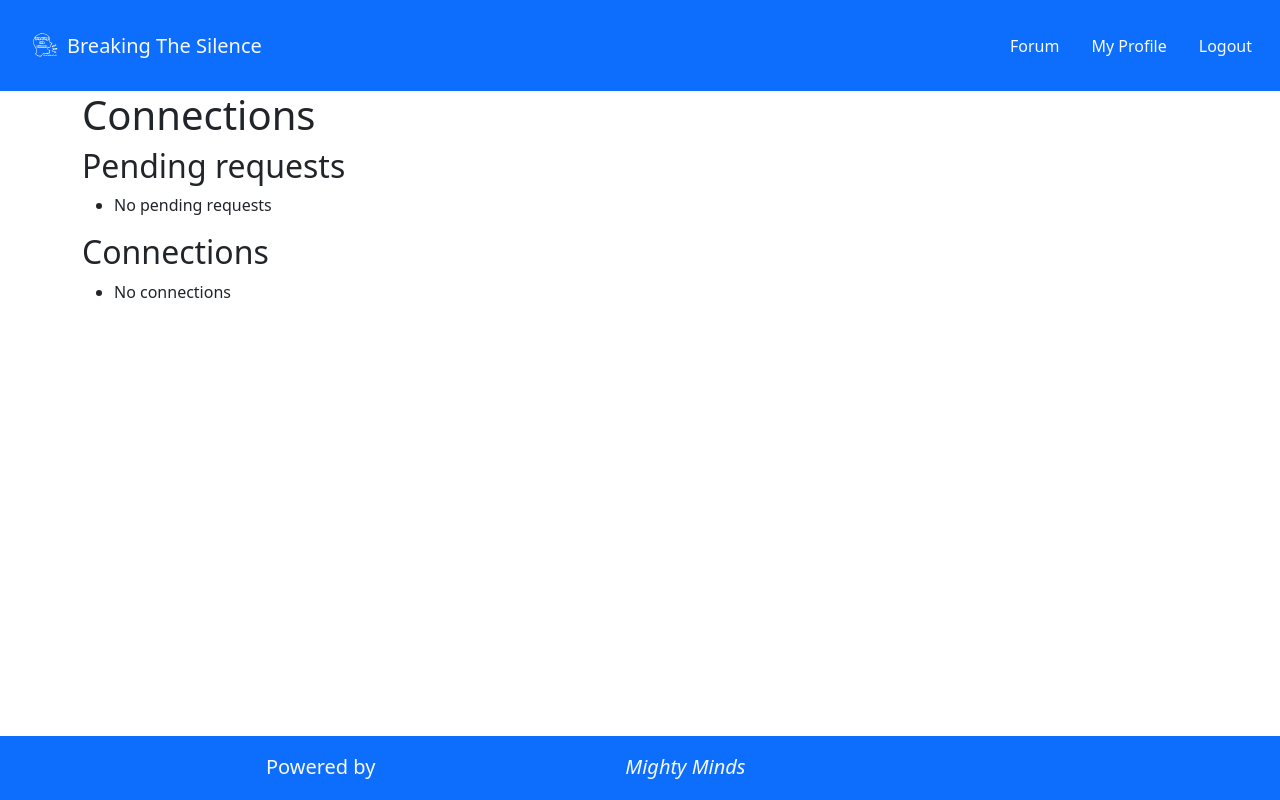
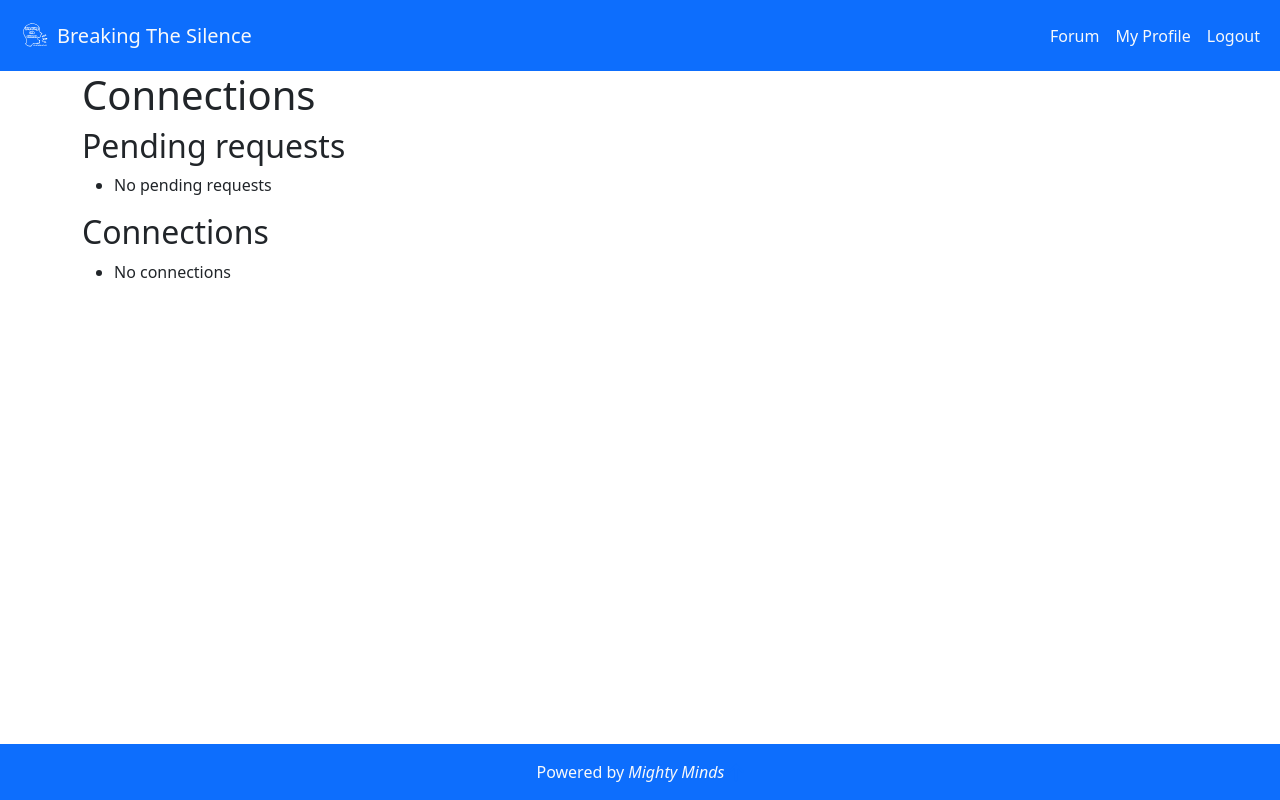
Before and after one commit to Edb83/breaking-the-silence, a Django app: page /connections/ in a window 1280 px wide. Run offline with Django 4.2, Linux system fonts and the light colour scheme; the visitor is signed in with stand-in values (Sample User, id 1); data that the repository does not hold is empty; some libraries are stand-ins or nearby versions.

Commit message:
footer header, fixed again

```diff
--- a/static/css/base.css
+++ b/static/css/base.css
@@ -4,7 +4,7 @@
 /* nav bar and footer css here */
 
 nav a {
-    margin: 0.5em;
+    /* margin: 0.5em; */
 }
 
 
@@ -33,17 +33,17 @@ nav>homemenu {
     margin: auto;
 }
 
-footer {
-    padding: 1em 0;
-    background-color: rgb(0, 0, 0, 0.9);
-    color: #fff4f3;
-    text-align: center;
-    font-size: 20px;
-    display: flex;
-    flex-direction: row;
-    justify-content: space-evenly;
+/* footer {
+    /* padding: 1em 0; */
+    /* background-color: rgb(0, 0, 0, 0.9); */
+    /* color: #fff4f3; */
+    /* text-align: center; */
+    /* font-size: 20px; */
+    /* display: flex; */
+    /* flex-direction: row; */
+    /* justify-content: space-evenly; */
 
-}
+} */
 
 footer ul {
     list-style-type: none;
@@ -160,9 +160,9 @@ post1 {
 
   body {
     min-height: 100vh;
-    padding-bottom: 4rem;
+    /* padding-bottom: 4rem; */
   }
 
-  footer {
+  /* footer {
     height: 4rem;
-  }
+  } */
```
